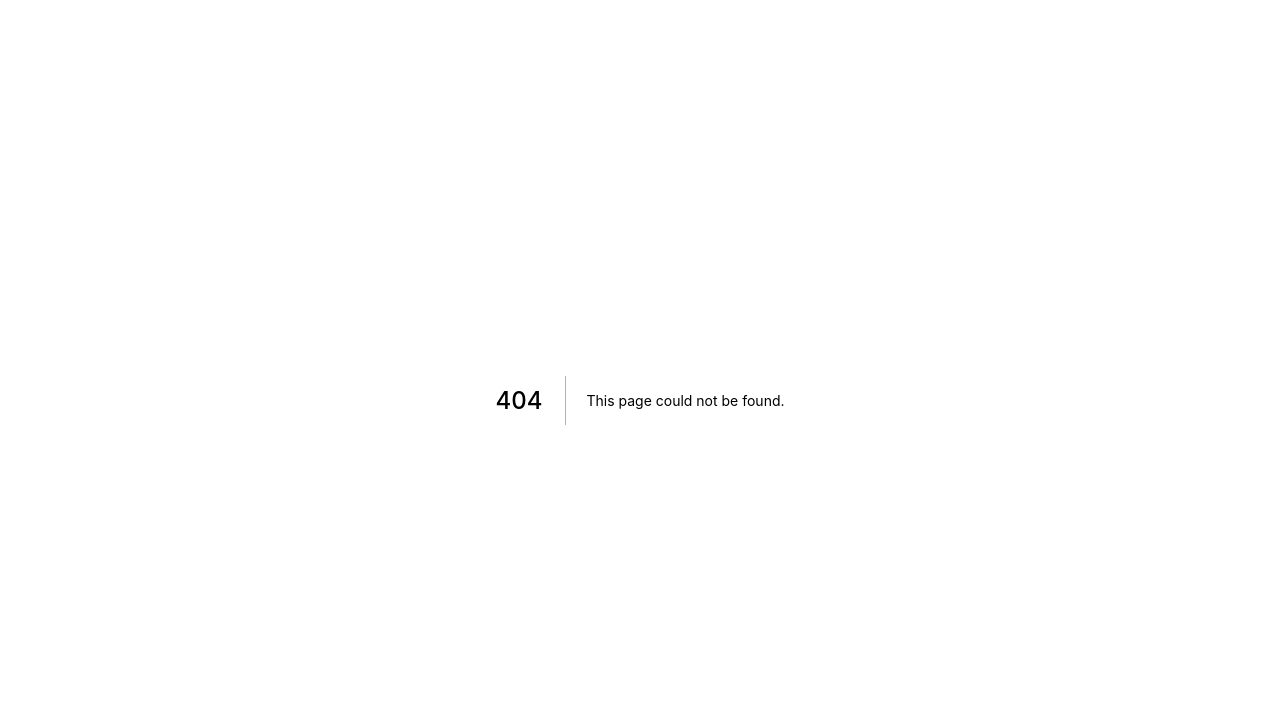
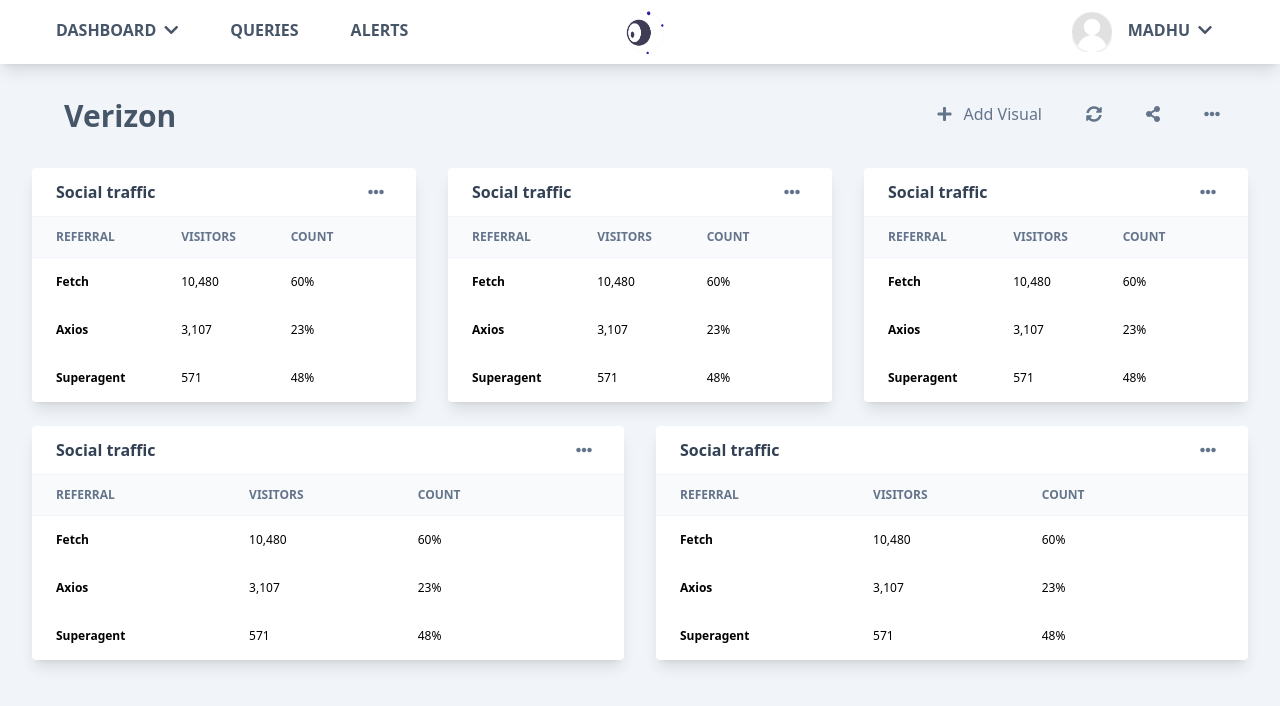
Before and after one commit to jebinjeb/vizual, a Next.js app: page /dashboard/view/1 in a window 1280 px wide. Before the commit this address had no page. Shown: the top 706 px of the page. Built offline with nearby package versions, Linux system fonts and the light colour scheme.

Commit message:
++ mock dashboard view & panel created

```diff
--- a/components/navbar.js
+++ b/components/navbar.js
@@ -3,46 +3,66 @@ import Image from "next/image";
 import { createRef, useState } from "react";
 
 export default function Navbar() {
-  const [dropdownPopoverShow, setDropdownPopoverShow] = useState(false);
+  const [dashboardsDropdownStatus, setDashboardsDropdownStatus] = useState(false);
+  const [profileDropdownStatus, setProfileDropdownStatus] = useState(false);
 
-  const btnDropdownRef = createRef();
-  const popoverDropdownRef = createRef();
+  const dashboardsBtnRef = createRef();
+  const dashboardsDropdownRef = createRef();
+  const profileBtnRef = createRef();
+  const profileDropdownRef = createRef();
 
-  const openDropdownPopover = () => {
-    createPopper(btnDropdownRef.current, popoverDropdownRef.current, {
-      placement: "bottom-start"
-    });
+  const openDropdownPopover = (type) => {
+    switch (type) {
+      case 'dashboard':
+        createPopper(dashboardsBtnRef.current, dashboardsDropdownRef.current, {
+          placement: "bottom-start"
+        });
+        setDashboardsDropdownStatus(true);
+        break;
 
-    setDropdownPopoverShow(true);
+      case 'profile':
+        createPopper(profileBtnRef.current, profileDropdownRef.current, {
+          placement: "bottom-end"
+        });
+        setProfileDropdownStatus(true);
+    }
   };
 
-  const closeDropdownPopover = () => {
-    setDropdownPopoverShow(false);
+  const closeDropdownPopover = (type) => {
+    switch (type) {
+      case 'dashboard':
+        setDashboardsDropdownStatus(false);
+        break;
+
+      case 'profile':
+        setProfileDropdownStatus(false);
+        break;
+    }
   };
 
   return (
-    <div className="mx-auto bg-white shadow-lg">
+    <div className="mx-auto bg-white shadow-lg mb-5">
       <div className="flex flex-wrap h-16">
         {/* Actions */}
         <div className="w-full flex flex-1 justify-start items-center px-10">
           <div className="relative inline-flex align-middle">
             <button
-              className="font-semibold text-blueGray-600 uppercase text-md px-6 py-3 rounded hover:text-amber-500 outline-none focus:outline-none mr-1 mb-1 ease-linear transition-all duration-150"
+              className="font-semibold text-blueGray-600 uppercase text-md px-4 py-3 rounded hover:text-amber-500 outline-none focus:outline-none mr-1 mb-1 ease-linear transition-all duration-150"
               type="button"
-              ref={btnDropdownRef}
+              ref={dashboardsBtnRef}
               onClick={() => {
-                dropdownPopoverShow
-                  ? closeDropdownPopover()
-                  : openDropdownPopover();
+                dashboardsDropdownStatus
+                  ? closeDropdownPopover('dashboard')
+                  : openDropdownPopover('dashboard');
               }}
             >
               Dashboard
-              <i className="px-2 fas fa-chevron-down"></i>
+              <i className={`px-2 fas ${dashboardsDropdownStatus ? 'fa-chevron-up' : 'fa-chevron-down'}`}></i>
             </button>
             <div
-              ref={popoverDropdownRef}
+              ref={dashboardsDropdownRef}
               className={
-                (dropdownPopoverShow ? "block " : "hidden ") +
+                (dashboardsDropdownStatus ? "block " : "hidden ") +
                 "bg-blueGray-700 text-base z-50 float-left py-2 list-none text-left rounded shadow-lg mt-40 min-w-48"
               }
             >
@@ -74,20 +94,45 @@ export default function Navbar() {
         </div>
 
         {/* Logo */}
-        <div className="w-full flex flex-1 justify-center items-center">
+        <div className="w-auto flex flex-initial justify-center items-center">
           <Image src="/logo.png" alt="logo" height="50px" width="50px" />
         </div>
 
         {/* Profile */}
-        <div className="w-full flex flex-1 justify-end px-10 items-center">
+        <div className="w-full flex flex-1 justify-end items-center px-10 ">
           <Image className="shadow rounded-full max-w-full h-auto align-middle border-none" height="40px" width="40px" src="/avatar.png" alt="avatar" />
 
           <button
-            className="font-semibold text-blueGray-600 uppercase text-md px-6 py-3 rounded hover:text-amber-500 outline-none focus:outline-none mr-1 mb-1 ease-linear transition-all duration-150"
-            type="button">
+            className="font-semibold text-blueGray-600 uppercase text-md px-4 py-3 rounded hover:text-amber-500 outline-none focus:outline-none mr-1 mb-1 ease-linear transition-all duration-150"
+            type="button"
+            ref={profileBtnRef}
+            onClick={() => {
+              profileDropdownStatus
+                ? closeDropdownPopover('profile')
+                : openDropdownPopover('profile');
+            }}>
             Madhu
-            <i className="px-2 fas fa-chevron-down"></i>
+            <i className={`px-2 fas ${profileDropdownStatus ? 'fa-chevron-up' : 'fa-chevron-down'}`}></i>
           </button>
+          <div
+            ref={profileDropdownRef}
+            className={
+              (profileDropdownStatus ? "block " : "hidden ") +
+              "bg-blueGray-700 text-base z-50 float-left py-2 list-none text-left rounded shadow-lg mt-40 min-w-48"
+            }
+          >
+            <a
+              href="#pablo"
+              className="text-sm py-2 px-4 font-normal block w-full whitespace-no-wrap bg-transparent text-white hover:font-semibold"
+              onClick={e => e.preventDefault()}
+            >Settings</a>
+
+            <a
+              href="#pablo"
+              className="text-sm py-2 px-4 font-normal block w-full whitespace-no-wrap bg-transparent text-white hover:font-semibold"
+              onClick={e => e.preventDefault()}
+            >Logout</a>
+          </div>
         </div>
 
       </div>
--- /dev/null
+++ b/components/panel.js
@@ -0,0 +1,68 @@
+export default function Panel() {
+    const isModeEditing = false;
+
+    return (
+        <div className="relative flex flex-col min-w-0 break-words bg-white w-full mb-6 shadow-lg rounded">
+            <div className="rounded-t mb-0 px-4 py-3 border-0">
+                <div className="flex flex-wrap items-center">
+                    <div className="relative w-full px-2 max-w-full flex-grow flex-1">
+                        <h3 className="font-semibold text-base text-blueGray-700">Social traffic</h3>
+                    </div>
+                    <div className="relative w-full px-2 max-w-full flex-grow flex-1 text-right">
+                        {
+                            isModeEditing ?
+                                <button className="text-blueGray-500 bg-blueGray-300 hover:bg-amber-500 hover:text-white active:bg-amber-600 text-md rounded ease-linear transition-all duration-150" type="button">
+                                    <i className="px-2 fas fa-times"></i>
+                                </button>
+                                :
+                                <button className="text-blueGray-500 bg-blueGray-300 hover:bg-amber-500 hover:text-white active:bg-amber-600 text-md rounded ease-linear transition-all duration-150" type="button">
+                                    <i className="px-2 fas fa-ellipsis-h"></i>
+                                </button>
+                        }
+                    </div>
+                </div>
+            </div>
+
+            <div className="block w-full overflow-x-auto">
+                <table className="items-center w-full bg-transparent border-collapse">
+                    <thead className="thead-light">
+                        <tr>
+                            <th className="px-6 bg-blueGray-50 text-blueGray-500 align-middle border border-solid border-blueGray-100 py-3 text-xs uppercase border-l-0 border-r-0 whitespace-nowrap font-semibold text-left">Referral</th>
+                            <th className="px-6 bg-blueGray-50 text-blueGray-500 align-middle border border-solid border-blueGray-100 py-3 text-xs uppercase border-l-0 border-r-0 whitespace-nowrap font-semibold text-left">Visitors</th>
+                            <th className="px-6 bg-blueGray-50 text-blueGray-500 align-middle border border-solid border-blueGray-100 py-3 text-xs uppercase border-l-0 border-r-0 whitespace-nowrap font-semibold text-left min-w-140-px">Count</th>
+                        </tr>
+                    </thead>
+                    <tbody>
+                        <tr>
+                            <th className="border-t-0 px-6 align-middle border-l-0 border-r-0 text-xs whitespace-nowrap p-4 text-left">Fetch</th>
+                            <td className="border-t-0 px-6 align-middle border-l-0 border-r-0 text-xs whitespace-nowrap p-4">10,480</td>
+                            <td className="border-t-0 px-6 align-middle border-l-0 border-r-0 text-xs whitespace-nowrap p-4">
+                                <div className="flex items-center">
+                                    <span className="mr-2">60%</span>
+                                </div>
+                            </td>
+                        </tr>
+                        <tr>
+                            <th className="border-t-0 px-6 align-middle border-l-0 border-r-0 text-xs whitespace-nowrap p-4 text-left">Axios</th>
+                            <td className="border-t-0 px-6 align-middle border-l-0 border-r-0 text-xs whitespace-nowrap p-4">3,107</td>
+                            <td className="border-t-0 px-6 align-middle border-l-0 border-r-0 text-xs whitespace-nowrap p-4">
+                                <div className="flex items-center">
+                                    <span className="mr-2">23%</span>
+                                </div>
+                            </td>
+                        </tr>
+                        <tr>
+                            <th className="border-t-0 px-6 align-middle border-l-0 border-r-0 text-xs whitespace-nowrap p-4 text-left">Superagent</th>
+                            <td className="border-t-0 px-6 align-middle border-l-0 border-r-0 text-xs whitespace-nowrap p-4">571</td>
+                            <td className="border-t-0 px-6 align-middle border-l-0 border-r-0 text-xs whitespace-nowrap p-4">
+                                <div className="flex items-center">
+                                    <span className="mr-2">48%</span>
+                                </div>
+                            </td>
+                        </tr>
+                    </tbody>
+                </table>
+            </div>
+        </div>
+    )
+}
--- /dev/null
+++ b/pages/dashboard/view/[id].js
@@ -0,0 +1,58 @@
+import Navbar from "../../../components/navbar";
+import Panel from "../../../components/panel";
+
+export default function Dashboard() {
+  return (
+    <div className='min-h-screen bg-blueGray-100'>
+      <Navbar></Navbar>
+
+      <div className="mx-auto mb-5">
+        <div className="flex flex-wrap h-16">
+          <div className="w-full flex flex-1 justify-start items-center px-10">
+            <p className="font-semibold text-blueGray-600 text-3xl px-6 py-3">Verizon</p>
+          </div>
+
+          <div className="w-full flex flex-1 justify-end items-center px-10">
+            <button className="text-blueGray-500 bg-blueGray-300 hover:bg-amber-500 hover:text-white active:bg-amber-600 text-md rounded px-4 py-2 mx-2 mr-1 mb-1 ease-linear transition-all duration-150" type="button">
+              <i className="pr-2 fas fa-plus"></i> Add Visual
+            </button>
+
+            <button className="text-blueGray-500 bg-blueGray-300 hover:bg-amber-500 hover:text-white active:bg-amber-600 text-md rounded p-2 mx-2 mr-1 mb-1 ease-linear transition-all duration-150" type="button">
+              <i className="px-2 fas fa-sync-alt"></i>
+            </button>
+
+            <button className="text-blueGray-500 bg-blueGray-300 hover:bg-amber-500 hover:text-white active:bg-amber-600 text-md rounded p-2 mx-2 mr-1 mb-1 ease-linear transition-all duration-150" type="button">
+              <i className="px-2 fas fa-share-alt"></i>
+            </button>
+
+            <button className="text-blueGray-500 bg-blueGray-300 hover:bg-amber-500 hover:text-white active:bg-amber-600 text-md rounded p-2 mx-2 mr-1 mb-1 ease-linear transition-all duration-150" type="button">
+              <i className="px-2 fas fa-ellipsis-h"></i>
+            </button>
+          </div>
+        </div>
+      </div>
+
+      <div className="mx-auto">
+        <div className="px-4 mx-auto">
+          <div className="flex flex-wrap">
+            <div className="w-full px-4 flex-1">
+              <Panel></Panel>
+            </div>
+            <div className="w-full px-4 flex-1">
+              <Panel></Panel>
+            </div>
+            <div className="w-full px-4 flex-1">
+              <Panel></Panel>
+            </div>
+            <div className="w-full px-4 flex-1">
+              <Panel></Panel>
+            </div>
+            <div className="w-full px-4 flex-1">
+              <Panel></Panel>
+            </div>
+          </div>
+        </div>
+      </div>
+    </div>
+  )
+}
```
